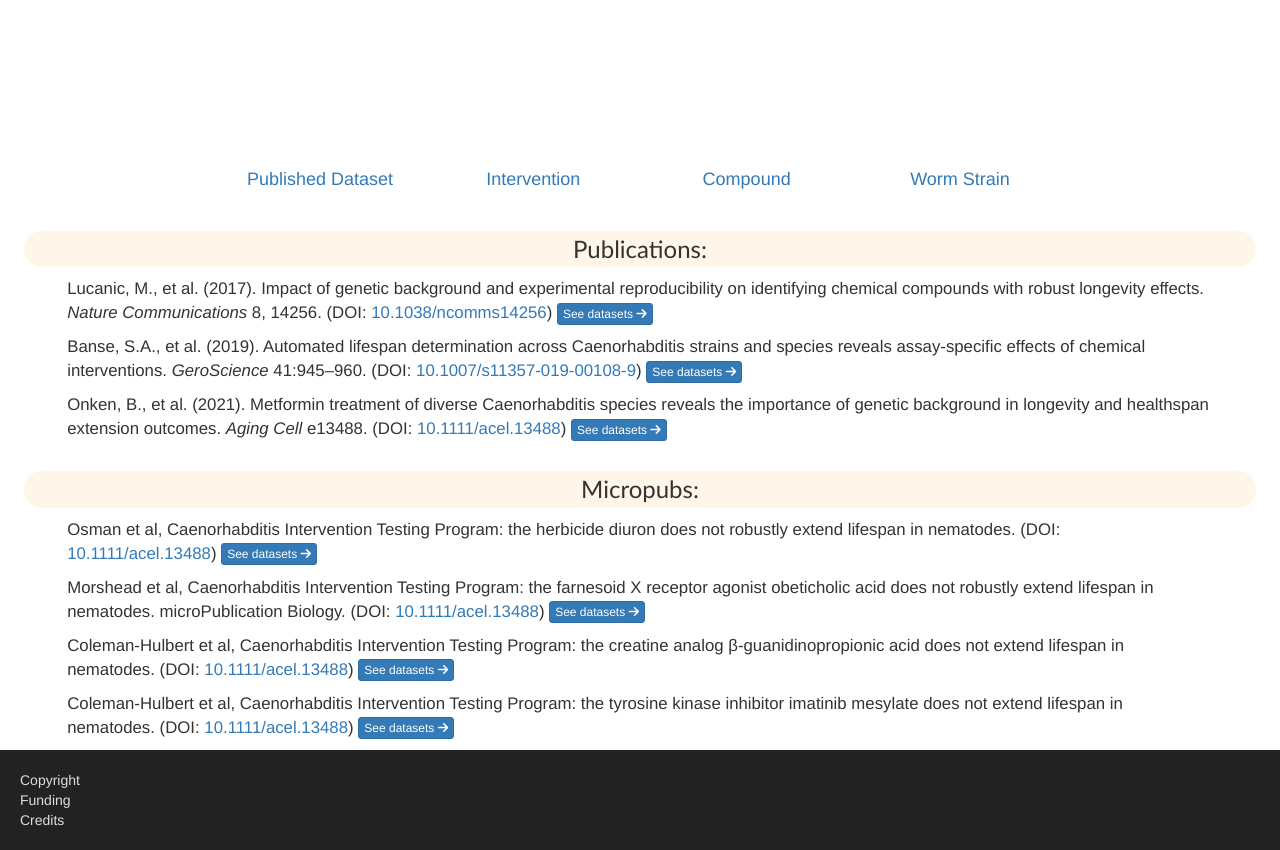
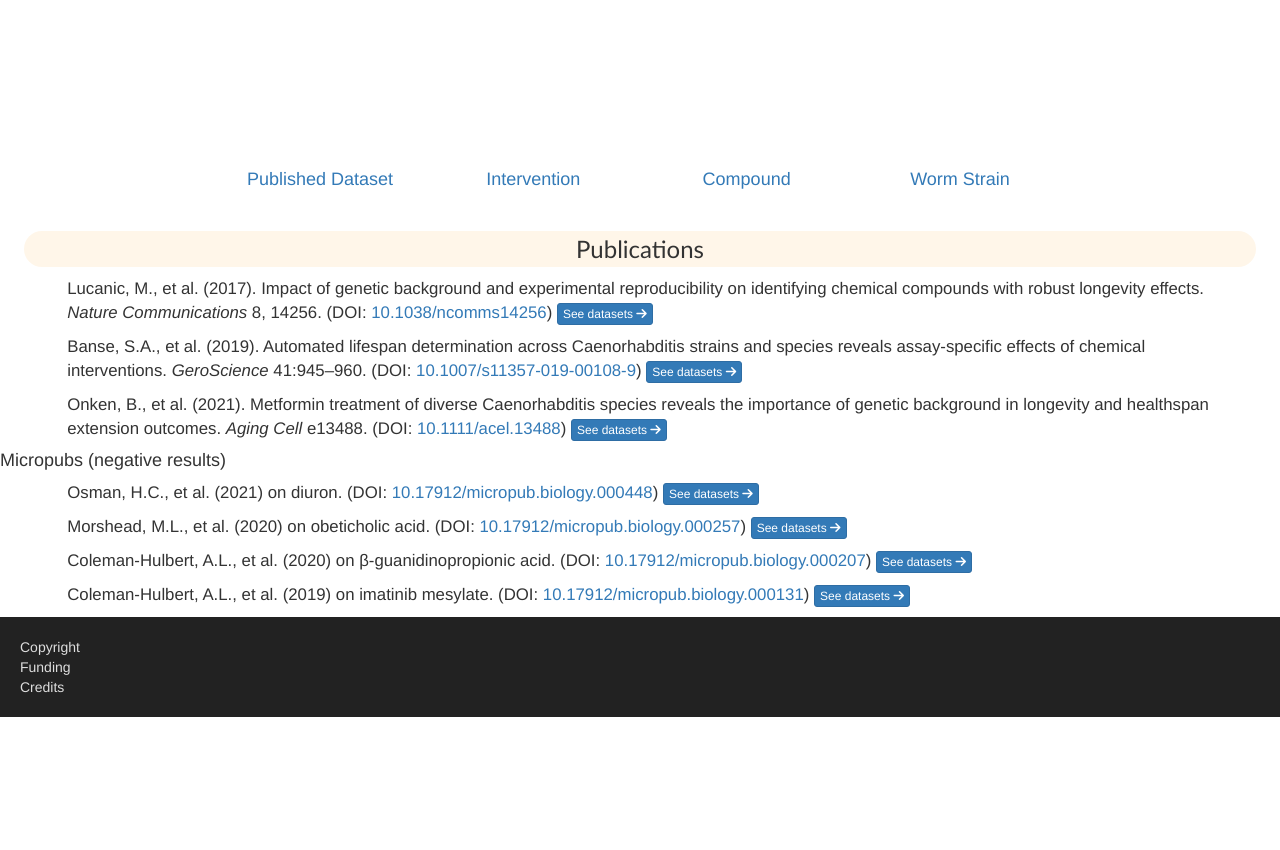
Before and after one commit to phillips-lab/CITP-Data-Portal, a Python web app: template app/templates/index.html in a window 1280 px wide. Shown: the part 1021-1871 px from the top of the page. After the commit the page ends 1738 px from the top, so only its background shows below. Run offline with Jinja, Linux system fonts and the light colour scheme; the template is opened without the code that fills it, so the values that code supplies are empty; some libraries are stand-ins or nearby versions.

Commit message:
Edit micropubs section.

```diff
--- a/app/templates/index.html
+++ b/app/templates/index.html
@@ -81,19 +81,19 @@
          <div class="col-md-2"></div>
       </div>
    </div>
-   <h3>Publications:</h3>
+   <h3>Publications</h3>
    <p>Lucanic, M., et al. (2017). Impact of genetic background and experimental reproducibility on identifying chemical compounds with robust longevity effects. <i>Nature Communications</i> 8, 14256. (DOI: <a href="https://www.doi.org/10.1038/ncomms14256">10.1038/ncomms14256</a>) <a href="/lifespan/pub/1000"><button class="btn btn-primary btn-xs">See datasets <i class="fas fa-arrow-right"></i></button></a></p>
    <p>Banse, S.A., et al. (2019). Automated lifespan determination across Caenorhabditis strains and species reveals assay-specific effects of chemical interventions. <i>GeroScience</i> 41:945–960. (DOI: <a href="https://www.doi.org/10.1007/s11357-019-00108-9">10.1007/s11357-019-00108-9</a>) <a href="/lifespan/pub/3000"><button class="btn btn-primary btn-xs">See datasets <i class="fas fa-arrow-right"></i></button></a></p>
    <p>Onken, B., et al. (2021). Metformin treatment of diverse Caenorhabditis species reveals the importance of genetic background in longevity and healthspan extension outcomes. <i>Aging Cell</i> e13488. (DOI: <a href="https://www.doi.org/10.1111/acel.13488">10.1111/acel.13488</a>) <a href="/lifespan/pub/2000"><button class="btn btn-primary btn-xs">See datasets <i class="fas fa-arrow-right"></i></button></a></p>
-   <h3>Micropubs:</h3>
-   <p>Osman et al, Caenorhabditis Intervention Testing Program: the herbicide diuron does not robustly extend lifespan in nematodes. (DOI: <a href="https://www.micropublication.org/journals/biology/micropub-biology-000448">10.1111/acel.13488</a>) <a href="/lifespan/pub/4000"><button class="btn btn-primary btn-xs">See datasets <i class="fas fa-arrow-right"></i></button></a></p>
-   <p>Morshead et al, Caenorhabditis Intervention Testing Program: the farnesoid X receptor agonist obeticholic acid does not robustly extend lifespan in nematodes. microPublication Biology. (DOI: <a href="https://www.micropublication.org/journals/biology/micropub-biology-000257">10.1111/acel.13488</a>) <a href="/lifespan/pub/2000"><button class="btn btn-primary btn-xs">See datasets <i class="fas fa-arrow-right"></i></button></a></p>
-   <p>Coleman-Hulbert et al, Caenorhabditis Intervention Testing Program: the creatine analog β-guanidinopropionic acid does not extend lifespan in nematodes. (DOI: <a href="https://www.micropublication.org/journals/biology/micropub-biology-000207">10.1111/acel.13488</a>) <a href="/lifespan/pub/2000"><button class="btn btn-primary btn-xs">See datasets <i class="fas fa-arrow-right"></i></button></a></p>
-   <p>Coleman-Hulbert et al, Caenorhabditis Intervention Testing Program: the tyrosine kinase inhibitor imatinib mesylate does not extend lifespan in nematodes. (DOI: <a href="https://www.micropublication.org/journals/biology/micropub-biology-000131">10.1111/acel.13488</a>) <a href="/lifespan/pub/2000"><button class="btn btn-primary btn-xs">See datasets <i class="fas fa-arrow-right"></i></button></a></p>
+   <h4>Micropubs (negative results)</h4>
+   <p>Osman, H.C., et al. (2021) on diuron. (DOI: <a href="https://www.doi.org/10.17912/micropub.biology.000448">10.17912/micropub.biology.000448</a>) <a href="/lifespan/pub"><button class="btn btn-primary btn-xs">See datasets <i class="fas fa-arrow-right"></i></button></a></p>
+   <p>Morshead, M.L., et al. (2020) on obeticholic acid. (DOI: <a href="https://www.doi.org/10.17912/micropub.biology.000257">10.17912/micropub.biology.000257</a>) <a href="/lifespan/pub"><button class="btn btn-primary btn-xs">See datasets <i class="fas fa-arrow-right"></i></button></a></p>
+   <p>Coleman-Hulbert, A.L., et al. (2020) on β-guanidinopropionic acid. (DOI: <a href="https://www.doi.org/10.17912/micropub.biology.000207">10.17912/micropub.biology.000207</a>) <a href="/lifespan/pub"><button class="btn btn-primary btn-xs">See datasets <i class="fas fa-arrow-right"></i></button></a></p>
+   <p>Coleman-Hulbert, A.L., et al. (2019) on imatinib mesylate. (DOI: <a href="https://www.doi.org/10.17912/micropub.biology.000131">10.17912/micropub.biology.000131</a>) <a href="/lifespan/pub"><button class="btn btn-primary btn-xs">See datasets <i class="fas fa-arrow-right"></i></button></a></p>
    <div id="footer">
-      <div>Copyright</div>
-      <div>Funding</div>
-      <div>Credits</div>
+   <div>Copyright</div>
+   <div>Funding</div>
+   <div>Credits</div>
    <div>
 </body>
 <script>
```
